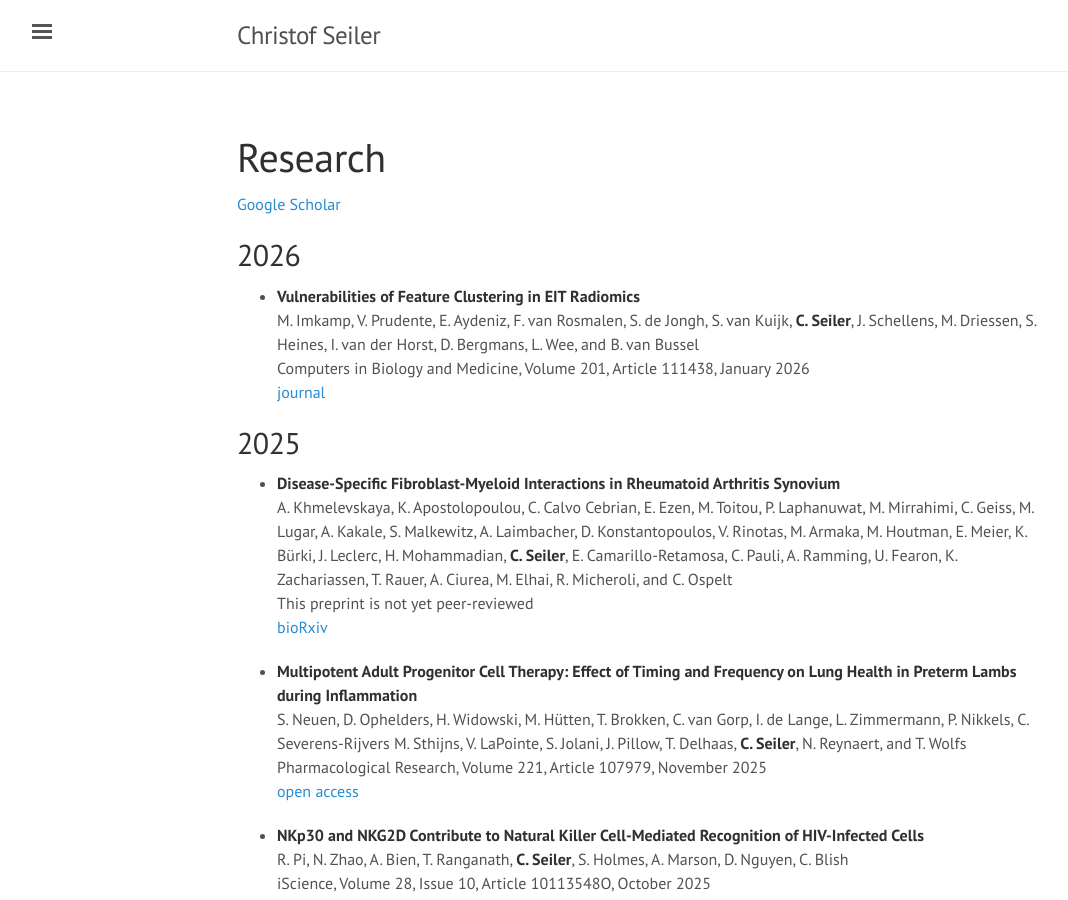
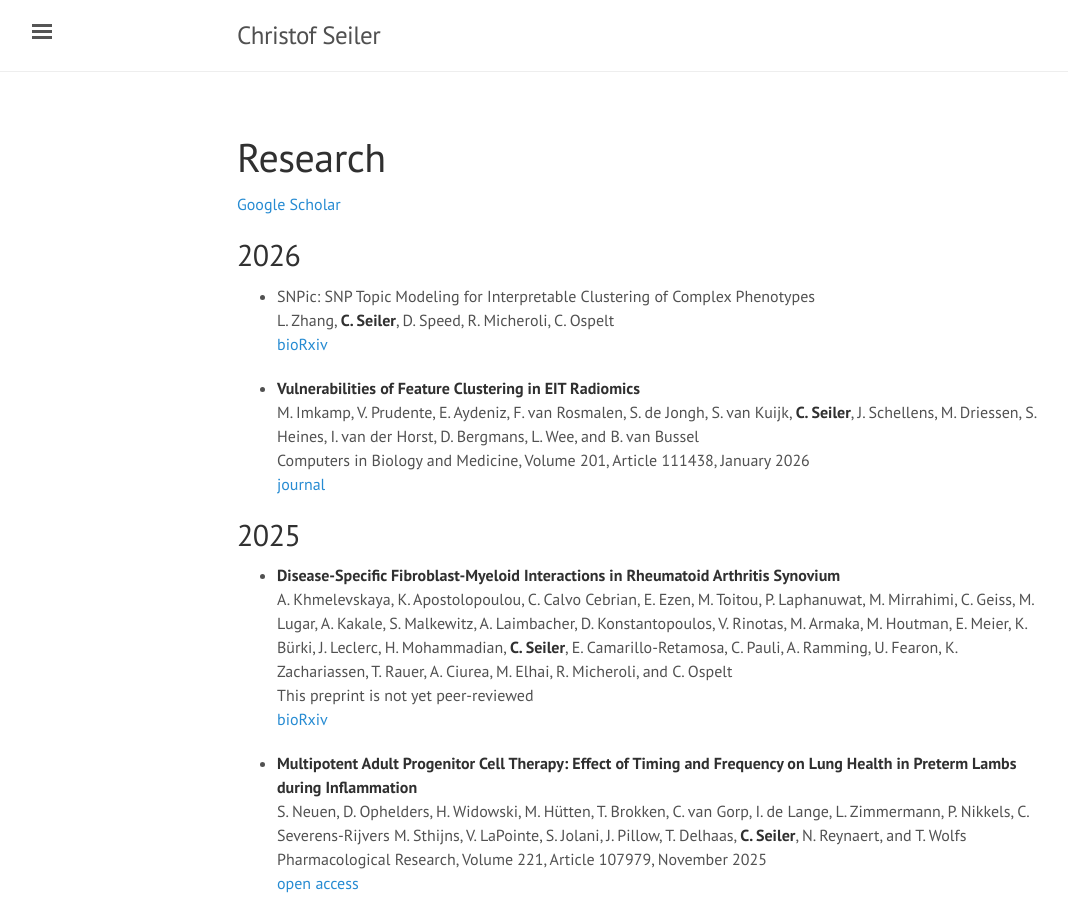
Before and after one commit to ChristofSeiler/ChristofSeiler.github.io, a Jekyll site: the page built from research.md, in a window 1280 px wide and 900 px high. Shown: the whole window, without its empty margins (3-1071 px from the left). Built offline with Jekyll 4.4.1, drawn with Linux system fonts in a browser that asks for light colours.

Commit message:
add leyi's paper

```diff
--- a/research.md
+++ b/research.md
@@ -6,6 +6,10 @@ title: Research
 [Google Scholar](https://scholar.google.com/citations?user=fxMt84EAAAAJ&hl=en)
 
 ## 2026
+
+* SNPic: SNP Topic Modeling for Interpretable Clustering of Complex Phenotypes <br>
+L. Zhang, **C. Seiler**, D. Speed, R. Micheroli, C. Ospelt <br>
+[bioRxiv](https://doi.org/10.64898/2026.04.22.720106)
 
 * **Vulnerabilities of Feature Clustering in EIT Radiomics** <br>
 M. Imkamp, V. Prudente, E. Aydeniz, F. van Rosmalen, S. de Jongh, S. van Kuijk, **C. Seiler**, J. Schellens, M. Driessen, S. Heines, I. van der Horst, D. Bergmans, L. Wee, and B. van Bussel <br>
```
